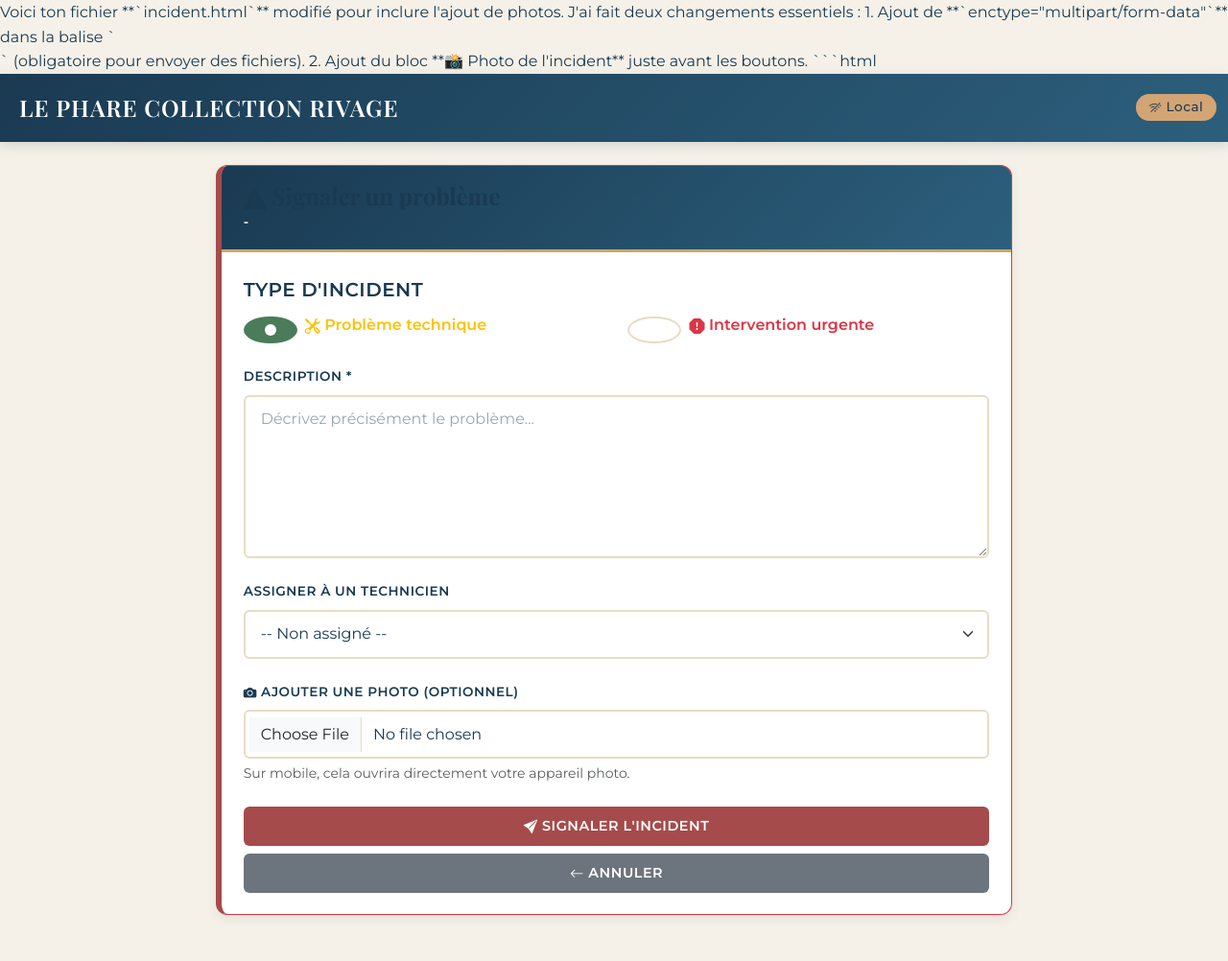
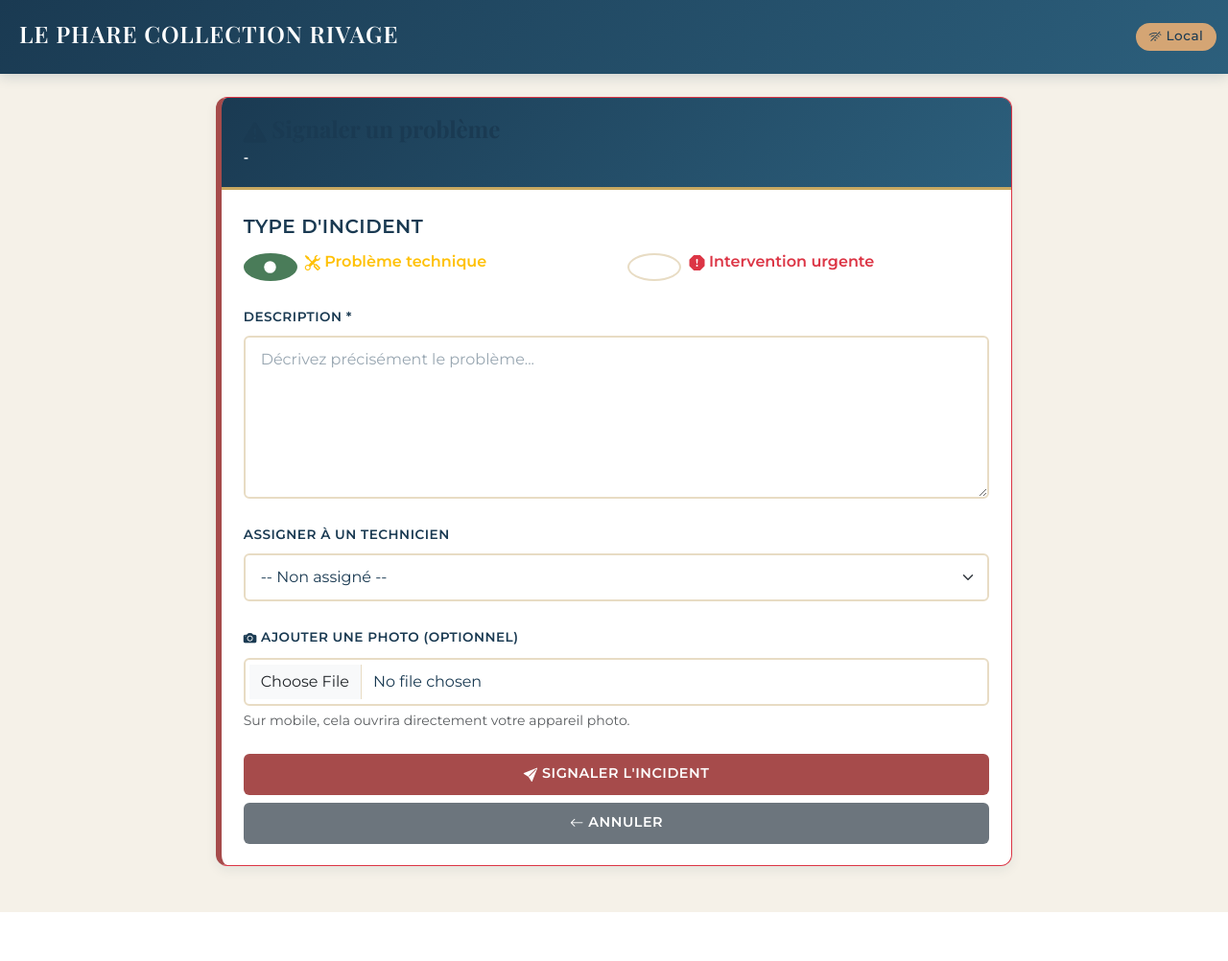
Before and after one commit to Collection-Rivage/le-phare-check, a Flask app: template templates/incident.html in a window 1280 px wide. Shown: the whole page at 96% size. After the commit the page ends 951 px from the top, so only its background shows below. Run offline with Flask 3, Linux system fonts and the light colour scheme; the template is opened without the code that fills it: values that come from a table or form of the project are taken from there, others are empty.

Commit message:
Update incident.html

````diff
--- a/templates/incident.html
+++ b/templates/incident.html
@@ -1,10 +1,3 @@
-Voici ton fichier **`incident.html`** modifié pour inclure l'ajout de photos.
-
-J'ai fait deux changements essentiels :
-1. Ajout de **`enctype="multipart/form-data"`** dans la balise `<form>` (obligatoire pour envoyer des fichiers).
-2. Ajout du bloc **📸 Photo de l'incident** juste avant les boutons.
-
-```html
 {% extends "base.html" %}
 
 {% block title %}Signaler un incident - {{ hebergement.emplacement }}{% endblock %}
@@ -78,13 +71,3 @@ J'ai fait deux changements essentiels :
     </div>
 </div>
 {% endblock %}
-```
-
-### Prochaine étape :
-Une fois que tu as mis à jour ce fichier et le fichier `app.py`, n'oublie pas de lancer cette commande dans le **SQL Editor de Supabase** pour que la base de données soit prête à recevoir les photos :
-
-```sql
-ALTER TABLE incidents ADD COLUMN IF NOT EXISTS image_url VARCHAR(500);
-```
-
-Après cela, tu pourras faire ton premier test de signalement avec photo ! 📸🚀
````
